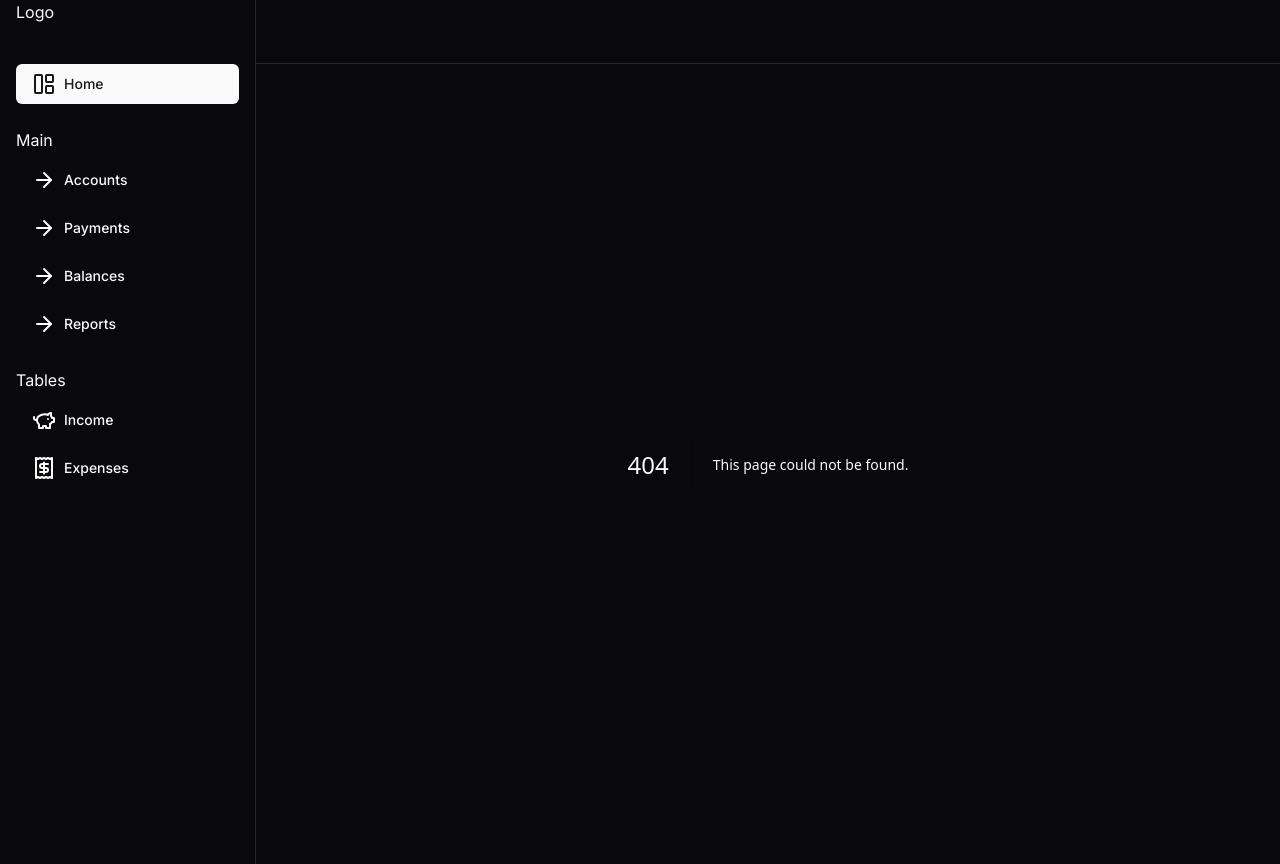
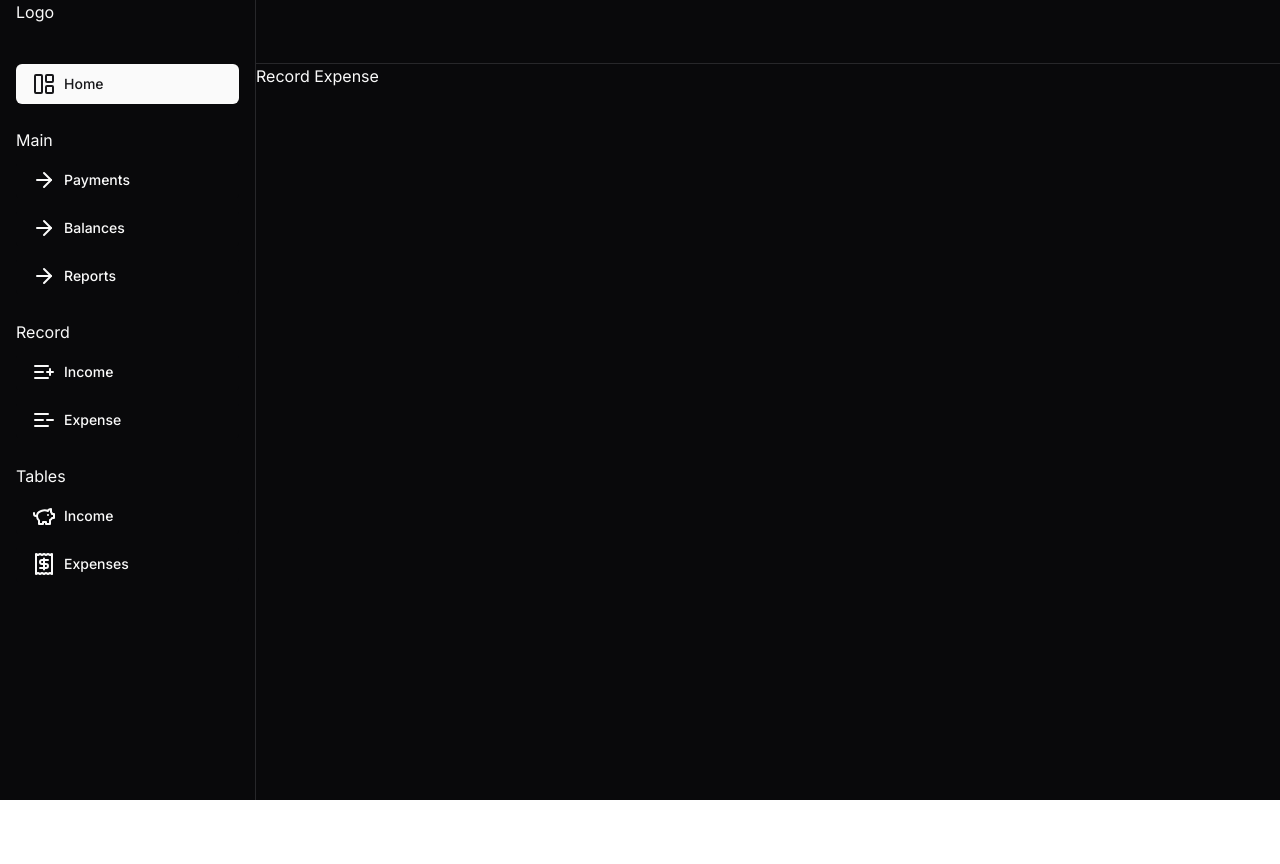
Before and after one commit to michaelcanonizado/finance-tracker, a Next.js app: page /1/record/expense in a window 1280 px wide. Before the commit this address had no page. After the commit the page ends 800 px from the top, so only its background shows below. Built offline with nearby package versions, Linux system fonts and the light colour scheme.

Commit message:
feat: add record income and expense links to dashboard sidebar and their respective routes

```diff
--- /dev/null
+++ b/src/app/(dashboard)/[username]/record/expense/page.tsx
@@ -0,0 +1,7 @@
+import React from "react";
+
+const RecordExpense = () => {
+  return <div>Record Expense</div>;
+};
+
+export default RecordExpense;
--- /dev/null
+++ b/src/app/(dashboard)/[username]/record/income/page.tsx
@@ -0,0 +1,7 @@
+import React from "react";
+
+const RecordIncome = () => {
+  return <div>Record Income</div>;
+};
+
+export default RecordIncome;
--- a/src/components/navigation/sidebar/DashboardSidebar.tsx
+++ b/src/components/navigation/sidebar/DashboardSidebar.tsx
@@ -2,7 +2,14 @@ import React from "react";
 
 import { twMerge } from "tailwind-merge";
 
-import { LayoutPanelLeft, Receipt, PiggyBank, ArrowRight } from "lucide-react";
+import {
+  LayoutPanelLeft,
+  Receipt,
+  PiggyBank,
+  ArrowRight,
+  ListPlus,
+  ListMinus,
+} from "lucide-react";
 
 import { Button } from "@/components/ui/button";
 import Link from "next/link";
@@ -17,11 +24,6 @@ const DashboardSidebar = ({ className }: { className?: string }) => {
       title: "Main",
       routes: [
         {
-          title: "Accounts",
-          href: `/${user}/accounts`,
-          icon: <ArrowRight className={linkIconClasses} />,
-        },
-        {
           title: "Payments",
           href: `/${user}/payments`,
           icon: <ArrowRight className={linkIconClasses} />,
@@ -35,6 +37,21 @@ const DashboardSidebar = ({ className }: { className?: string }) => {
           title: "Reports",
           href: `/${user}/reports`,
           icon: <ArrowRight className={linkIconClasses} />,
+        },
+      ],
+    },
+    {
+      title: "Record",
+      routes: [
+        {
+          title: "Income",
+          href: `/${user}/record/income`,
+          icon: <ListPlus className={linkIconClasses} />,
+        },
+        {
+          title: "Expense",
+          href: `/${user}/record/expense`,
+          icon: <ListMinus className={linkIconClasses} />,
         },
       ],
     },
```
